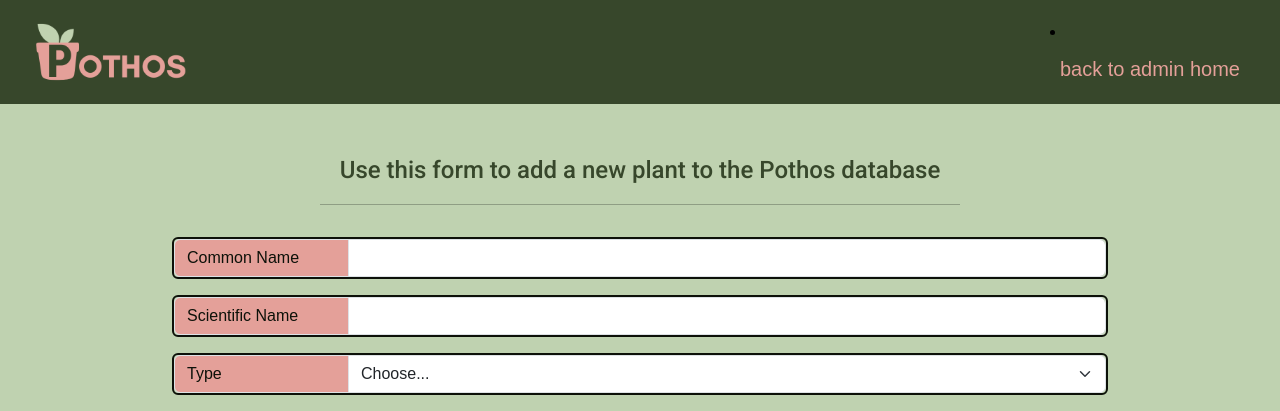
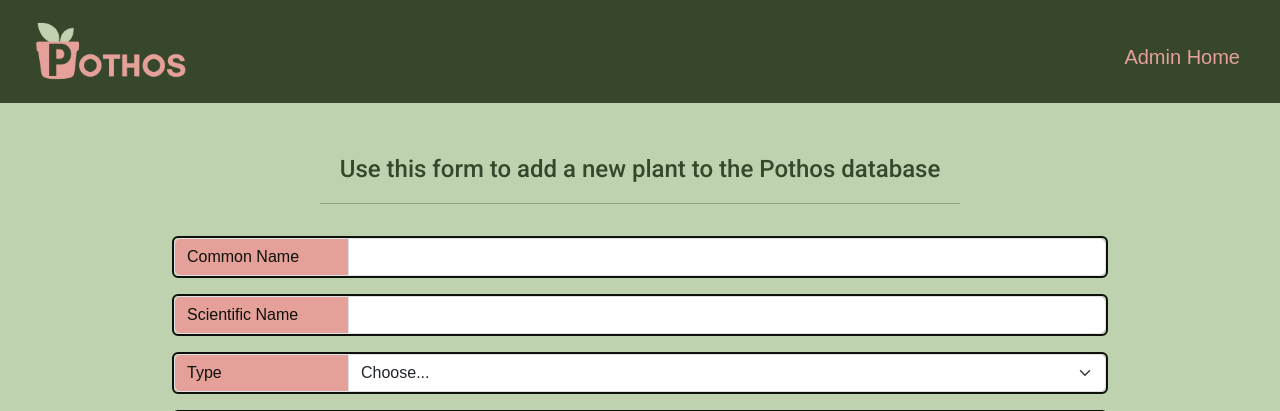
Before and after one commit to ka-lange/plantstore, a Node server app: page /admin/add in a window 1280 px wide. Shown: the top 411 px of the page. Run offline with Node 20, Linux system fonts and the light colour scheme; data that the repository does not hold is empty; some libraries are stand-ins or nearby versions.

Commit message:
remove bullet points in admin nav links

```diff
--- a/views/admin/add.ejs
+++ b/views/admin/add.ejs
@@ -28,7 +28,7 @@
     <nav id="navbar" class="d-flex flex-column flex-md-row justify-content-between align-items-center bg-primary" data-aos="fade-in">
 
         <a href="/"> <img class="" style="width: 175px" src="../PlantPhotos/pothosHomepageLogo.png"></a>
-        <li id="adminAddBtn" class="nav-item"><a href="/admin" class="nav-link link-success">back to admin home</a></li>
+        <a href="/admin" id="adminAddBtn" class="nav-link link-success">Admin Home</a>
 
     </nav>
 
--- a/views/admin/edit.ejs
+++ b/views/admin/edit.ejs
@@ -30,7 +30,7 @@
     <nav id="navbar" class="d-flex flex-column flex-md-row justify-content-between align-items-center bg-primary" data-aos="fade-in">
 
         <a href="/"> <img class="" style="width: 175px" src="../PlantPhotos/pothosHomepageLogo.png"></a>
-        <li id="adminAddBtn" class="nav-item"><a href="/admin" class="nav-link link-success">back to admin home</a></li>
+        <a href="/admin" id="adminAddBtn" class="nav-link link-success">Admin Home</a>
 
     </nav>
 
--- a/views/admin/preview.ejs
+++ b/views/admin/preview.ejs
@@ -30,7 +30,7 @@
     <nav id="navbar" class="d-flex flex-column flex-md-row justify-content-between align-items-center bg-primary" data-aos="fade-in">
 
         <a href="/"> <img class="" style="width: 175px" src="../PlantPhotos/pothosHomepageLogo.png"></a>
-        <li id="adminAddBtn" class="nav-item"><a href="/admin" class="nav-link link-success">back to admin home</a></li>
+        <a href="/admin" id="adminAddBtn" class="nav-link link-success">Admin Home</a>
 
     </nav>
 
```
